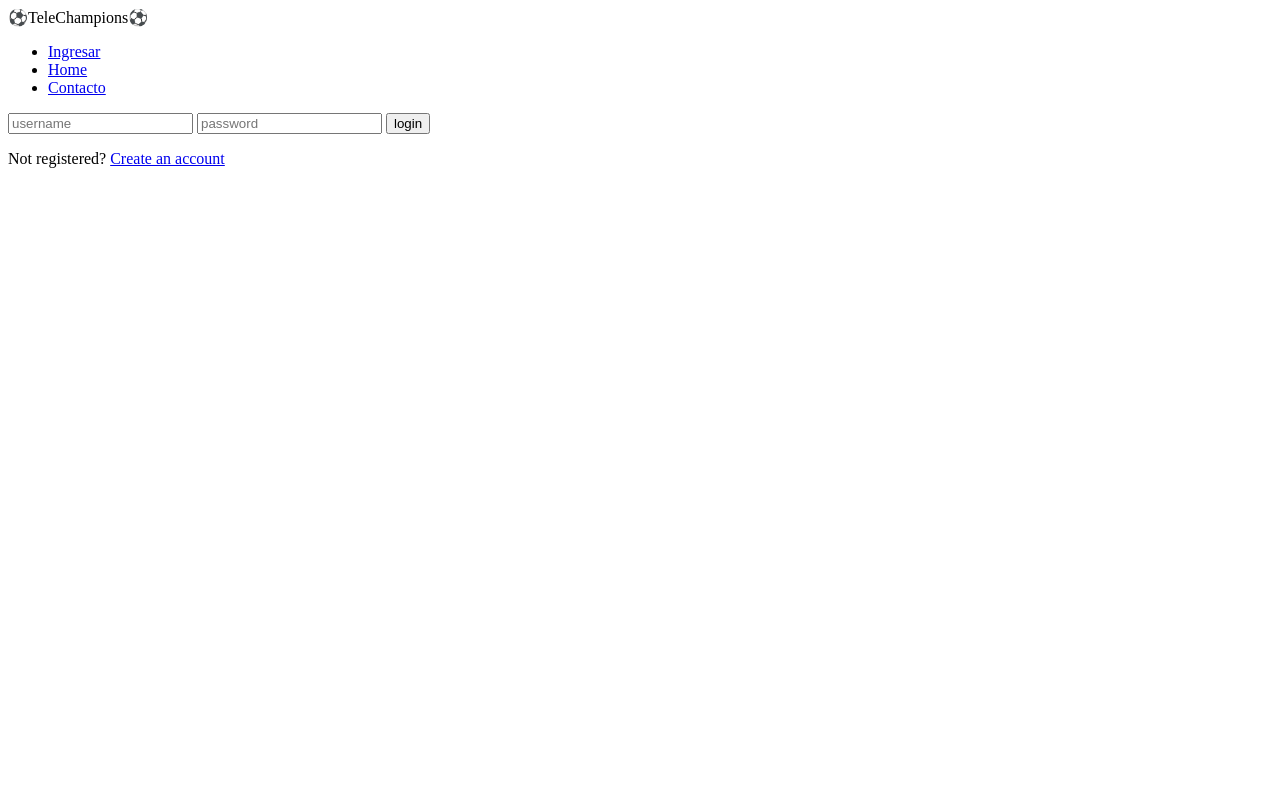
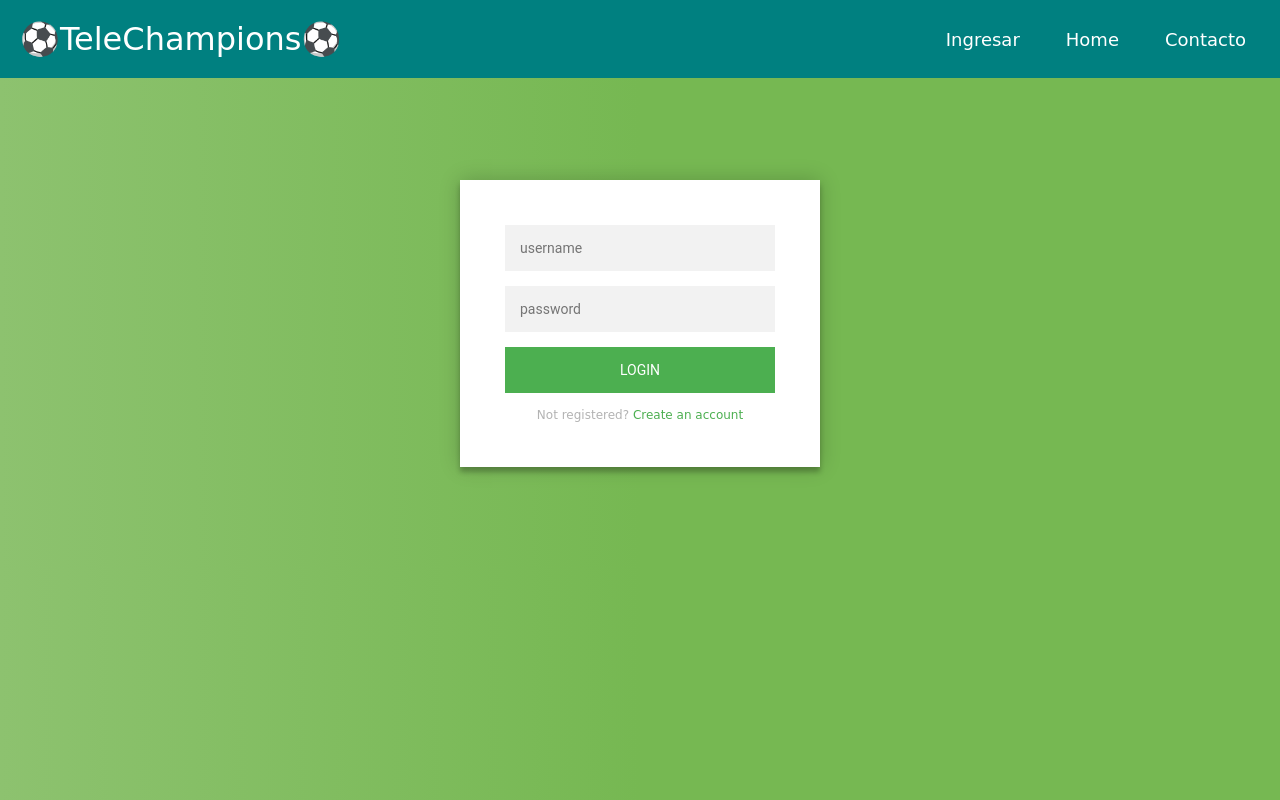
Before and after one commit to pachperdev/lab-final-telematica, a website: page src/public/loging.html in a window 1280 px wide. Drawn offline with Linux system fonts and the light colour scheme; the site is published under a folder, as on GitHub Pages, so addresses that start at the root find nothing.

Commit message:
cambios a rutas

```diff
--- a/src/public/loging.html
+++ b/src/public/loging.html
@@ -6,7 +6,7 @@
     <meta http-equiv="X-UA-Compatible" content="IE=edge">
     <meta name="viewport" content="width=device-width, initial-scale=1.0">
     <title>Document</title>
-    <link rel="stylesheet" href="/css/cssLoging.css">
+    <link rel="stylesheet" href="css/cssLoging.css">
 </head>
 
 <body>
```
Also changed, not shown: src/logica.js (+5 -5 lines), src/public/index.html (+1 -1 lines).
